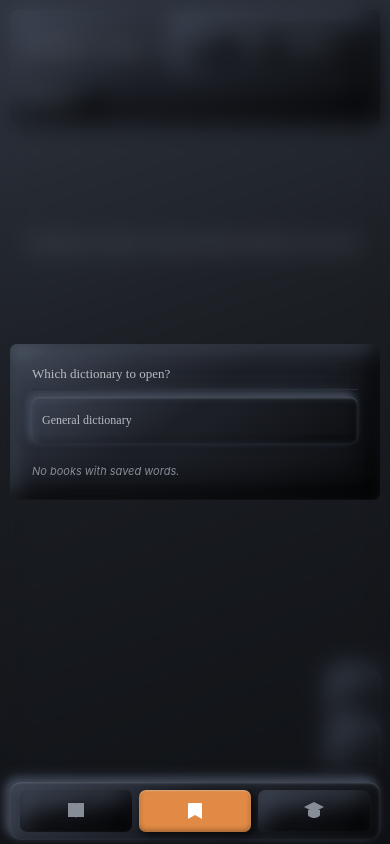
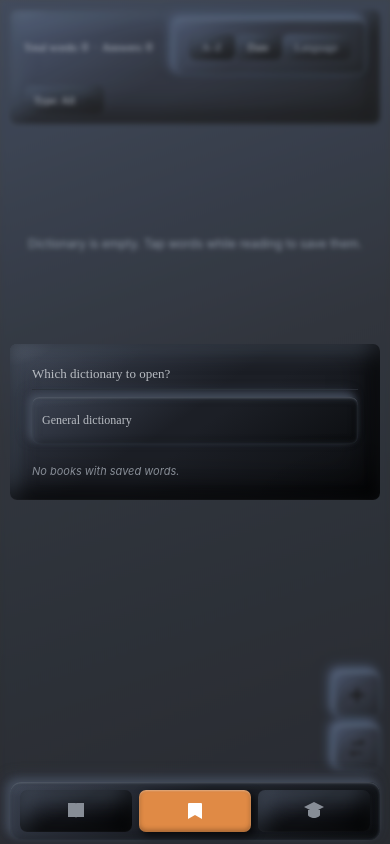
Before and after one commit to 402035zombie-a11y/sapphire, a React Native app: screen /Dictionary in a window 390 px wide. Built offline with nearby package versions, Linux system fonts and the light colour scheme; what react-native-worklets would draw is missing.

Commit message:
fix(BLUR-NATIVE): use expo-blur BlurView instead of CSS backdrop-filter (works on native)

```diff
--- a/components/ModalSheet.tsx
+++ b/components/ModalSheet.tsx
@@ -13,6 +13,7 @@
 //   dismissable           — закрытие по тапу вне (дефолт true)
 import React from 'react';
 import { View, TouchableOpacity } from 'react-native';
+import { BlurView } from 'expo-blur';
 import { useTheme } from '../theme/ThemeContext';
 import { useAdaptive } from '../theme/useAdaptive';
 import { metal } from '../theme/neu';
@@ -49,16 +50,15 @@ export default function ModalSheet({
   const theme = useTheme();
   const a = useAdaptive();
   if (!visible) return null;
-  // Фон позади модалки: СИЛЬНЫЙ blur, НО БЕЗ затемнения (по требованию).
-  // FontSettingsSheet передаёт blurBackdrop={false} — фон остаётся чётким.
-  const blurStyle = blurBackdrop
-    ? { backgroundColor: 'rgba(0,0,0,0)', backdropFilter: 'blur(12px)', WebkitBackdropFilter: 'blur(12px)' }
-    : { backgroundColor: 'transparent' };
   const mw = maxWidth ?? Math.min(480, a.contentMaxW - a.pad * 2);
   const mh = maxHeight ?? '88%';
   const isSheet = variant === 'sheet';
   return (
-    <View style={[{ position: 'absolute' as any, left: 0, right: 0, top: 0, bottom: 0, display: 'flex', flexDirection: 'column', justifyContent: 'center', alignItems: 'center', zIndex: 1000 }, blurStyle, { paddingVertical: a.pad, paddingHorizontal: a.pad }] as any}>
+    <View style={[{ position: 'absolute' as any, left: 0, right: 0, top: 0, bottom: 0, display: 'flex', flexDirection: 'column', justifyContent: 'center', alignItems: 'center', zIndex: 1000 }, { paddingVertical: a.pad, paddingHorizontal: a.pad }] as any}>
+      {blurBackdrop && (
+        <BlurView intensity={14} tint="light" style={{ position: 'absolute' as any, left: 0, right: 0, top: 0, bottom: 0 }} />
+      )}
+      {!blurBackdrop && <View style={{ position: 'absolute' as any, left: 0, right: 0, top: 0, bottom: 0, backgroundColor: 'transparent' }} />}
       {dismissable && <TouchableOpacity style={{ position: 'absolute' as any, left: 0, right: 0, top: 0, bottom: 0 }} activeOpacity={1} onPress={onClose} />}
       <View
         style={[
--- a/package.json
+++ b/package.json
@@ -16,6 +16,7 @@
     "@react-navigation/native-stack": "^7.0.0",
     "babel-preset-expo": "~54.0.12",
     "expo": "~54.0.36",
+    "expo-blur": "~12.0.0",
     "expo-build-properties": "^57.0.10",
     "expo-constants": "~18.0.13",
     "expo-document-picker": "~14.0.8",
```
Also changed, not shown: 1 other file (tests, documents, lock files or other folders).
